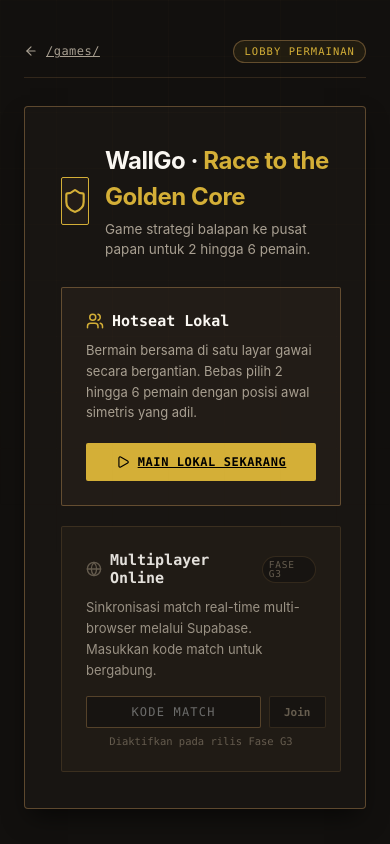
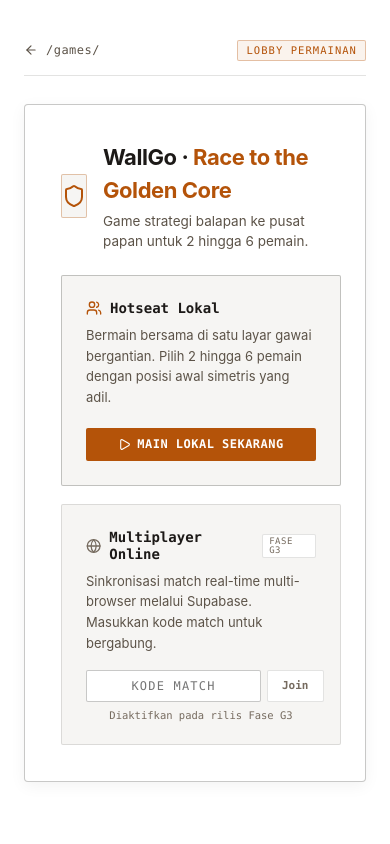
Before and after one commit to IvanJairus/Games, a React (Vite) app: page /wallgame in a window 390 px wide. Shown: the top 844 px of the page. Built offline with nearby package versions, Linux system fonts and the light colour scheme.

Commit message:
style(wallgame): convert to white editorial paper theme with gold accents and antislop audit

```diff
--- a/src/games/wallgame/WallgameLobby.tsx
+++ b/src/games/wallgame/WallgameLobby.tsx
@@ -14,10 +14,7 @@
   };
 
   return (
-    <div style={{ position: 'relative', zIndex: 1, maxWidth: '800px', margin: '40px auto', padding: '0 24px' }}>
-      <div className="paper-bg" />
-
-      {/* Header */}
+    <div style={{ maxWidth: '800px', margin: '40px auto', padding: '0 24px' }}>
       <header
         style={{
           display: 'flex',
@@ -37,6 +34,7 @@
             font: '12px/1 var(--mono)',
             color: 'var(--ink-dim)',
             letterSpacing: '.04em',
+            textDecoration: 'none',
           }}
         >
           <ArrowLeft size={14} /> /games/
@@ -47,9 +45,9 @@
             letterSpacing: '.1em',
             textTransform: 'uppercase',
             color: 'var(--gold)',
-            border: '1px solid var(--line-strong)',
-            borderRadius: '999px',
-            padding: '5px 10px',
+            border: '1px solid var(--gold-border)',
+            borderRadius: 'var(--r2)',
+            padding: '4px 8px',
             background: 'var(--gold-tint)',
           }}
         >
@@ -57,34 +55,33 @@
         </span>
       </header>
 
-      {/* Hero Card */}
       <div
         style={{
-          background: 'var(--bg-stage)',
+          background: '#ffffff',
           border: '1px solid var(--line-strong)',
           borderRadius: 'var(--r4)',
           padding: '36px',
-          boxShadow: '0 12px 24px -6px rgba(0, 0, 0, 0.6)',
+          boxShadow: '0 4px 16px rgba(28, 25, 23, 0.05)',
         }}
       >
-        <div style={{ display: 'flex', alignItems: 'center', gap: '16px', marginBottom: '20px' }}>
+        <div style={{ display: 'flex', alignItems: 'center', gap: '16px', marginBottom: '24px' }}>
           <div
             style={{
-              width: '48px',
-              height: '48px',
+              width: '44px',
+              height: '44px',
               borderRadius: 'var(--r2)',
-              background: 'var(--bg-tile)',
-              border: '1px solid var(--gold)',
+              background: 'var(--bg-stage)',
+              border: '1px solid var(--gold-border)',
               display: 'flex',
               alignItems: 'center',
               justifyContent: 'center',
               color: 'var(--gold)',
             }}
           >
-            <Shield size={26} />
+            <Shield size={24} />
           </div>
           <div>
-            <h1 style={{ fontSize: '24px', letterSpacing: '-0.02em', margin: 0, fontWeight: 700 }}>
+            <h1 style={{ fontSize: '22px', letterSpacing: '-0.02em', margin: 0, fontWeight: 700 }}>
               WallGo · <span style={{ color: 'var(--gold)' }}>Race to the Golden Core</span>
             </h1>
             <p style={{ color: 'var(--ink-dim)', fontSize: '13.5px', margin: '4px 0 0' }}>
@@ -93,11 +90,10 @@
           </div>
         </div>
 
-        <div style={{ display: 'grid', gridTemplateColumns: 'repeat(auto-fit, minmax(280px, 1fr))', gap: '20px', marginTop: '28px' }}>
-          {/* Card 1: Hotseat Lokal */}
+        <div style={{ display: 'grid', gridTemplateColumns: 'repeat(auto-fit, minmax(280px, 1fr))', gap: '18px', marginTop: '24px' }}>
           <div
             style={{
-              background: 'var(--bg-tile)',
+              background: 'var(--bg-stage)',
               border: '1px solid var(--line-strong)',
               borderRadius: 'var(--r2)',
               padding: '24px',
@@ -107,14 +103,14 @@
             }}
           >
             <div>
-              <div style={{ display: 'flex', alignItems: 'center', gap: '8px', marginBottom: '10px' }}>
-                <Users size={18} color="var(--gold)" />
-                <h2 style={{ fontSize: '16px', font: '15px/1.2 var(--mono)', fontWeight: 700, margin: 0 }}>
+              <div style={{ display: 'flex', alignItems: 'center', gap: '8px', marginBottom: '8px' }}>
+                <Users size={16} color="var(--gold)" />
+                <h2 style={{ fontSize: '15px', font: '14px/1.2 var(--mono)', fontWeight: 700, margin: 0 }}>
                   Hotseat Lokal
                 </h2>
               </div>
               <p style={{ color: 'var(--ink-dim)', fontSize: '13px', lineHeight: 1.6, marginBottom: '20px' }}>
-                Bermain bersama di satu layar gawai secara bergantian. Bebas pilih 2 hingga 6 pemain dengan posisi awal simetris yang adil.
+                Bermain bersama di satu layar gawai bergantian. Pilih 2 hingga 6 pemain dengan posisi awal simetris yang adil.
               </p>
             </div>
             <Link
@@ -123,48 +119,47 @@
                 display: 'flex',
                 alignItems: 'center',
                 justifyContent: 'center',
-                gap: '8px',
-                padding: '12px',
+                gap: '6px',
+                padding: '10px',
                 backgroundColor: 'var(--gold)',
-                color: '#000000',
+                color: '#ffffff',
                 borderRadius: 'var(--r2)',
                 font: '12px/1 var(--mono)',
                 fontWeight: 700,
-                letterSpacing: '.05em',
+                letterSpacing: '.04em',
                 textTransform: 'uppercase',
                 textAlign: 'center',
+                textDecoration: 'none',
               }}
             >
-              <Play size={14} /> Main Lokal Sekarang
+              <Play size={13} /> Main Lokal Sekarang
             </Link>
           </div>
 
-          {/* Card 2: Online Multiplayer (Fase G3) */}
           <div
             style={{
-              background: 'var(--bg-tile)',
+              background: 'var(--bg-stage)',
               border: '1px solid var(--line)',
               borderRadius: 'var(--r2)',
               padding: '24px',
               display: 'flex',
               flexDirection: 'column',
               justifyContent: 'space-between',
-              opacity: 0.9,
             }}
           >
             <div>
-              <div style={{ display: 'flex', alignItems: 'center', gap: '8px', marginBottom: '10px' }}>
-                <Globe size={18} color="var(--ink-faint)" />
-                <h2 style={{ fontSize: '16px', font: '15px/1.2 var(--mono)', fontWeight: 700, margin: 0 }}>
+              <div style={{ display: 'flex', alignItems: 'center', gap: '8px', marginBottom: '8px' }}>
+                <Globe size={16} color="var(--ink-faint)" />
+                <h2 style={{ fontSize: '15px', font: '14px/1.2 var(--mono)', fontWeight: 700, margin: 0 }}>
                   Multiplayer Online
                 </h2>
                 <span
                   style={{
-                    font: '9.5px/1 var(--mono)',
-                    letterSpacing: '.08em',
-                    padding: '3px 6px',
-                    borderRadius: '999px',
-                    background: 'var(--bg-stage)',
+                    font: '9px/1 var(--mono)',
+                    letterSpacing: '.06em',
+                    padding: '2px 6px',
+                    borderRadius: 'var(--r2)',
+                    background: '#ffffff',
                     border: '1px solid var(--line)',
                     color: 'var(--ink-faint)',
                     textTransform: 'uppercase',
@@ -176,7 +171,7 @@
               <p style={{ color: 'var(--ink-dim)', fontSize: '13px', lineHeight: 1.6, marginBottom: '16px' }}>
                 Sinkronisasi match real-time multi-browser melalui Supabase. Masukkan kode match untuk bergabung.
               </p>
-              <form onSubmit={handleJoinOnline} style={{ display: 'flex', gap: '8px', marginBottom: '8px' }}>
+              <form onSubmit={handleJoinOnline} style={{ display: 'flex', gap: '6px', marginBottom: '8px' }}>
                 <input
                   type="text"
                   placeholder="KODE MATCH"
@@ -186,7 +181,7 @@
                   style={{
                     flex: 1,
                     padding: '8px 10px',
-                    background: 'var(--bg-stage)',
+                    background: '#ffffff',
                     border: '1px solid var(--line-strong)',
                     borderRadius: 'var(--r2)',
                     color: 'var(--ink)',
@@ -202,7 +197,7 @@
                   disabled={!roomCode.trim()}
                   style={{
                     padding: '8px 14px',
-                    background: roomCode.trim() ? 'var(--gold-tint)' : 'var(--bg-stage)',
+                    background: roomCode.trim() ? 'var(--gold-tint)' : '#ffffff',
                     border: `1px solid ${roomCode.trim() ? 'var(--gold)' : 'var(--line)'}`,
                     borderRadius: 'var(--r2)',
                     color: roomCode.trim() ? 'var(--gold)' : 'var(--ink-faint)',
--- a/src/index.css
+++ b/src/index.css
@@ -1,32 +1,30 @@
 :root {
-  --bg: #12100e;
-  --bg-stage: #181512;
-  --bg-tile: #221c17;
-  --bg-tile-hover: #2e2620;
-  --ink: #faf7f2;
-  --ink-dim: #a89f91;
-  --ink-faint: #6e6456;
-  --line: rgba(217, 163, 94, 0.16);
-  --line-strong: rgba(217, 163, 94, 0.36);
-  --line-gold: rgba(212, 175, 55, 0.6);
+  --bg: #ffffff;
+  --bg-paper: #faf7f2;
+  --bg-stage: #f6f5f3;
+  --bg-tile: #f5f2eb;
+  --bg-tile-hover: #eae4d7;
+  --ink: #1c1917;
+  --ink-dim: #5c5348;
+  --ink-faint: #766b5f;
+  --line: rgba(28, 25, 23, 0.12);
+  --line-strong: rgba(28, 25, 23, 0.24);
 
-  /* Gold, Bronze, Copper Accents */
-  --gold: #d4af37;
-  --gold-bright: #f59e0b;
-  --gold-tint: rgba(212, 175, 55, 0.08);
-  --bronze: #b45309;
-  --bronze-deep: #78350f;
+  /* Gold & Brown Accents (WCAG compliant >= 4.5:1 on light surfaces) */
+  --gold: #b45309;
+  --gold-deep: #78350f;
+  --gold-tint: rgba(180, 83, 9, 0.07);
+  --gold-border: rgba(180, 83, 9, 0.32);
 
   /* Core Goal */
-  --core: #d4af37;
-  --core-glow: rgba(212, 175, 55, 0.5);
+  --core-bg: #fef3c7;
+  --core-border: #b45309;
 
   --sans: -apple-system, BlinkMacSystemFont, "Segoe UI", "Helvetica Neue", Arial, sans-serif;
   --mono: ui-monospace, "SF Mono", SFMono-Regular, Menlo, Consolas, "Liberation Mono", monospace;
 
   --r2: 2px;
   --r4: 4px;
-  --r8: 8px;
 }
 
 * {
@@ -43,40 +41,51 @@
   line-height: 1.5;
   -webkit-font-smoothing: antialiased;
   min-height: 100vh;
-  position: relative;
 }
 
 .mono {
   font-family: var(--mono);
 }
 
-/* Paper Grid Background matching ivanjairus.xyz and gateway-B2 */
+/* Accessible Focus Indicators (Modern Web Guidance) */
+:focus-visible {
+  outline: 2px solid var(--gold);
+  outline-offset: 2px;
+}
+
+button:focus-visible,
+a:focus-visible,
+input:focus-visible {
+  outline: 2px solid var(--gold);
+  outline-offset: 2px;
+}
+
+/* Subtle Architectural Paper Grid Texture matching gateway-B2 */
 .paper-bg {
   position: fixed;
   inset: 0;
   pointer-events: none;
-  opacity: 0.16;
+  opacity: 0.35;
   background-image:
     linear-gradient(var(--line) 1px, transparent 1px),
     linear-gradient(90deg, var(--line) 1px, transparent 1px);
-  background-size: 56px 56px;
+  background-size: 64px 64px;
   -webkit-mask-image: radial-gradient(130% 90% at 50% 10%, #000 0%, transparent 80%);
   mask-image: radial-gradient(130% 90% at 50% 10%, #000 0%, transparent 80%);
   z-index: 0;
 }
 
-/* Custom Scrollbar */
-::-webkit-scrollbar {
-  width: 6px;
-  height: 6px;
+/* Native dialog styling (Modern Web Guidance) */
+dialog {
+  border: 1px solid var(--line-strong);
+  border-radius: var(--r4);
+  background: var(--bg);
+  color: var(--ink);
+  padding: 24px;
+  box-shadow: 0 16px 32px rgba(28, 25, 23, 0.15);
 }
-::-webkit-scrollbar-track {
-  background: var(--bg);
+
+dialog::backdrop {
+  background: rgba(28, 25, 23, 0.4);
+  backdrop-filter: blur(2px);
 }
-::-webkit-scrollbar-thumb {
-  background: var(--line-strong);
-  border-radius: var(--r2);
-}
-::-webkit-scrollbar-thumb:hover {
-  background: var(--gold);
-}
```
Also changed, not shown: src/games/wallgame/WallgameLocal.tsx (+99 -148 lines), src/games/wallgame/components/Board.tsx (+40 -93 lines), src/pages/Hub.tsx (+21 -33 lines), 1 other file (tests, documents, lock files or other folders).
